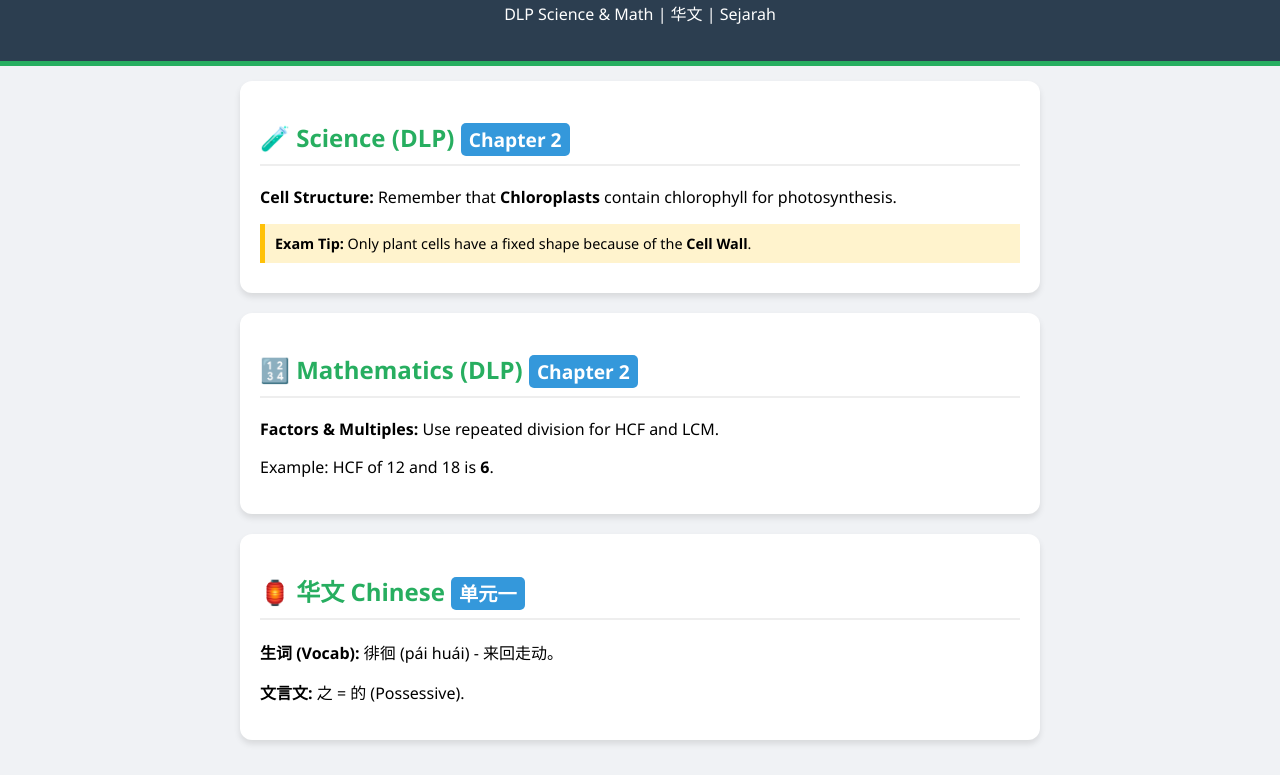
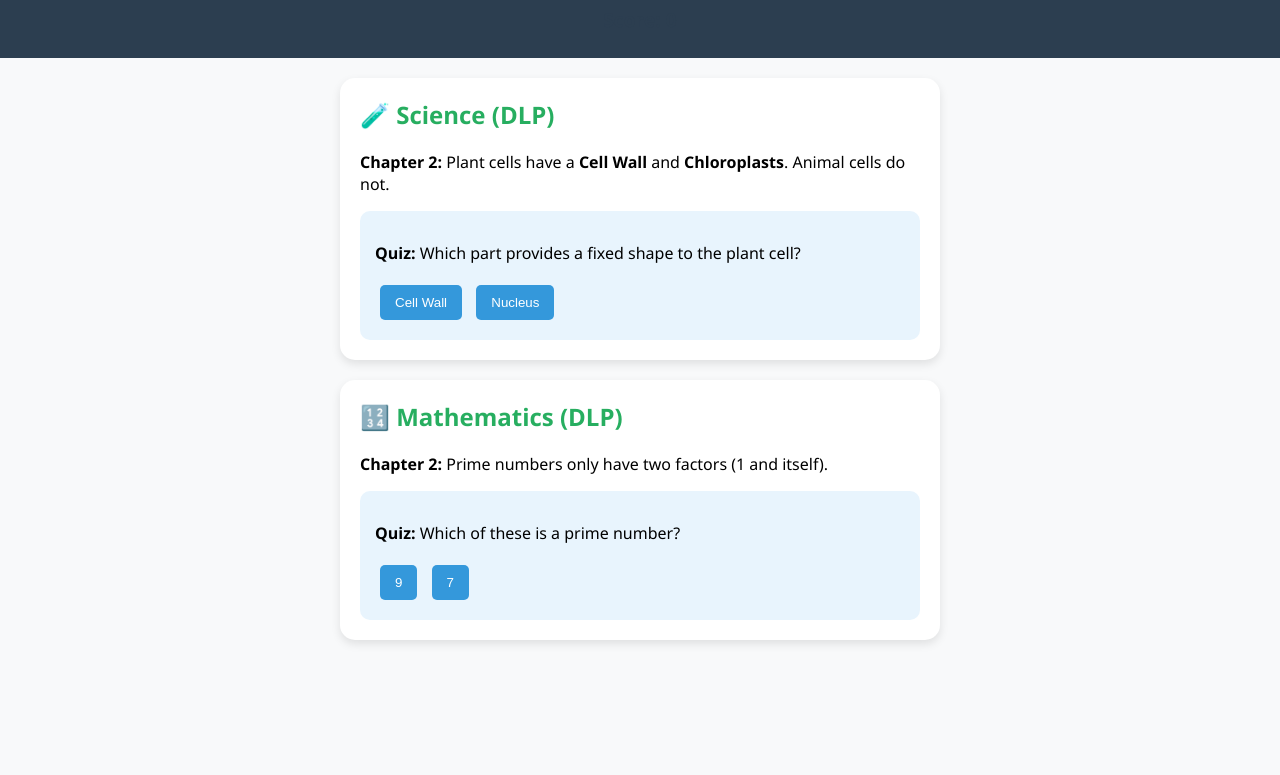
Before and after one commit to m-13183196-dotcom/Kssm-hub, a plain HTML site: page index.html in a window 1280 px wide. Shown: the part 105-880 px from the top of the page. After the commit the page ends 800 px from the top, so only its background shows below. Drawn offline with Linux system fonts and the light colour scheme.

Commit message:
Update index.html

```diff
--- a/index.html
+++ b/index.html
@@ -1,43 +1,61 @@
 <!DOCTYPE html>
 <html>
 <head>
-    <title>KSSM Form 1 Study App</title>
+    <title>KSSM Form 1 Interactive Hub</title>
+    <meta name="viewport" content="width=device-width, initial-scale=1.0">
     <style>
-        body { font-family: 'Segoe UI', Tahoma, Geneva, Verdana, sans-serif; background-color: #f0f2f5; margin: 0; padding: 0; }
-        header { background: #2c3e50; color: white; padding: 20px; text-align: center; border-bottom: 5px solid #27ae60; }
-        .container { padding: 15px; max-width: 800px; margin: auto; }
-        .subject-card { background: white; border-radius: 12px; padding: 20px; margin-bottom: 20px; box-shadow: 0 4px 6px rgba(0,0,0,0.1); }
-        h2 { color: #27ae60; border-bottom: 2px solid #eee; padding-bottom: 10px; }
-        .exam-tip { background: #fff3cd; border-left: 5px solid #ffc107; padding: 10px; margin: 10px 0; font-size: 0.9em; }
-        .badge { background: #3498db; color: white; padding: 3px 8px; border-radius: 5px; font-size: 0.8em; }
+        body { font-family: 'Segoe UI', sans-serif; background-color: #f8f9fa; margin: 0; padding: 0; }
+        header { background: #2c3e50; color: white; padding: 25px; text-align: center; }
+        .container { padding: 20px; max-width: 600px; margin: auto; }
+        .card { background: white; border-radius: 15px; padding: 20px; margin-bottom: 20px; box-shadow: 0 4px 10px rgba(0,0,0,0.1); }
+        h2 { color: #27ae60; margin-top: 0; }
+        .quiz-section { background: #e8f4fd; padding: 15px; border-radius: 10px; margin-top: 10px; }
+        button { background: #3498db; color: white; border: none; padding: 10px 15px; border-radius: 5px; cursor: pointer; margin: 5px; }
+        button:hover { background: #2980b9; }
+        #score-board { text-align: center; font-size: 1.2em; font-weight: bold; color: #2c3e50; }
     </style>
 </head>
 <body>
 
 <header>
-    <h1>KSSM FORM 1 HUB</h1>
-    <p>DLP Science & Math | 华文 | Sejarah</p>
+    <h1>🎓 KSSM STUDY HUB</h1>
+    <div id="score-board">Score: <span id="score">0</span></div>
 </header>
 
 <div class="container">
-    <div class="subject-card">
-        <h2>🧪 Science (DLP) <span class="badge">Chapter 2</span></h2>
-        <p><b>Cell Structure:</b> Remember that <b>Chloroplasts</b> contain chlorophyll for photosynthesis.</p>
-        <div class="exam-tip"><b>Exam Tip:</b> Only plant cells have a fixed shape because of the <b>Cell Wall</b>.</div>
+    <div class="card">
+        <h2>🧪 Science (DLP)</h2>
+        <p><b>Chapter 2:</b> Plant cells have a <b>Cell Wall</b> and <b>Chloroplasts</b>. Animal cells do not.</p>
+        <div class="quiz-section">
+            <p><b>Quiz:</b> Which part provides a fixed shape to the plant cell?</p>
+            <button onclick="check(true)">Cell Wall</button>
+            <button onclick="check(false)">Nucleus</button>
+        </div>
     </div>
 
-    <div class="subject-card">
-        <h2>🔢 Mathematics (DLP) <span class="badge">Chapter 2</span></h2>
-        <p><b>Factors & Multiples:</b> Use repeated division for HCF and LCM.</p>
-        <p>Example: HCF of 12 and 18 is <b>6</b>.</p>
-    </div>
-
-    <div class="subject-card">
-        <h2>🏮 华文 Chinese <span class="badge">单元一</span></h2>
-        <p><b>生词 (Vocab):</b> 徘徊 (pái huái) - 来回走动。</p>
-        <p><b>文言文:</b> 之 = 的 (Possessive).</p>
+    <div class="card">
+        <h2>🔢 Mathematics (DLP)</h2>
+        <p><b>Chapter 2:</b> Prime numbers only have two factors (1 and itself).</p>
+        <div class="quiz-section">
+            <p><b>Quiz:</b> Which of these is a prime number?</p>
+            <button onclick="check(false)">9</button>
+            <button onclick="check(true)">7</button>
+        </div>
     </div>
 </div>
 
+<script>
+    let score = 0;
+    function check(isCorrect) {
+        if(isCorrect) {
+            score++;
+            alert("Correct! 🎉");
+        } else {
+            alert("Wrong! Try again. ❌");
+        }
+        document.getElementById('score').innerText = score;
+    }
+</script>
+
 </body>
 </html>
```
